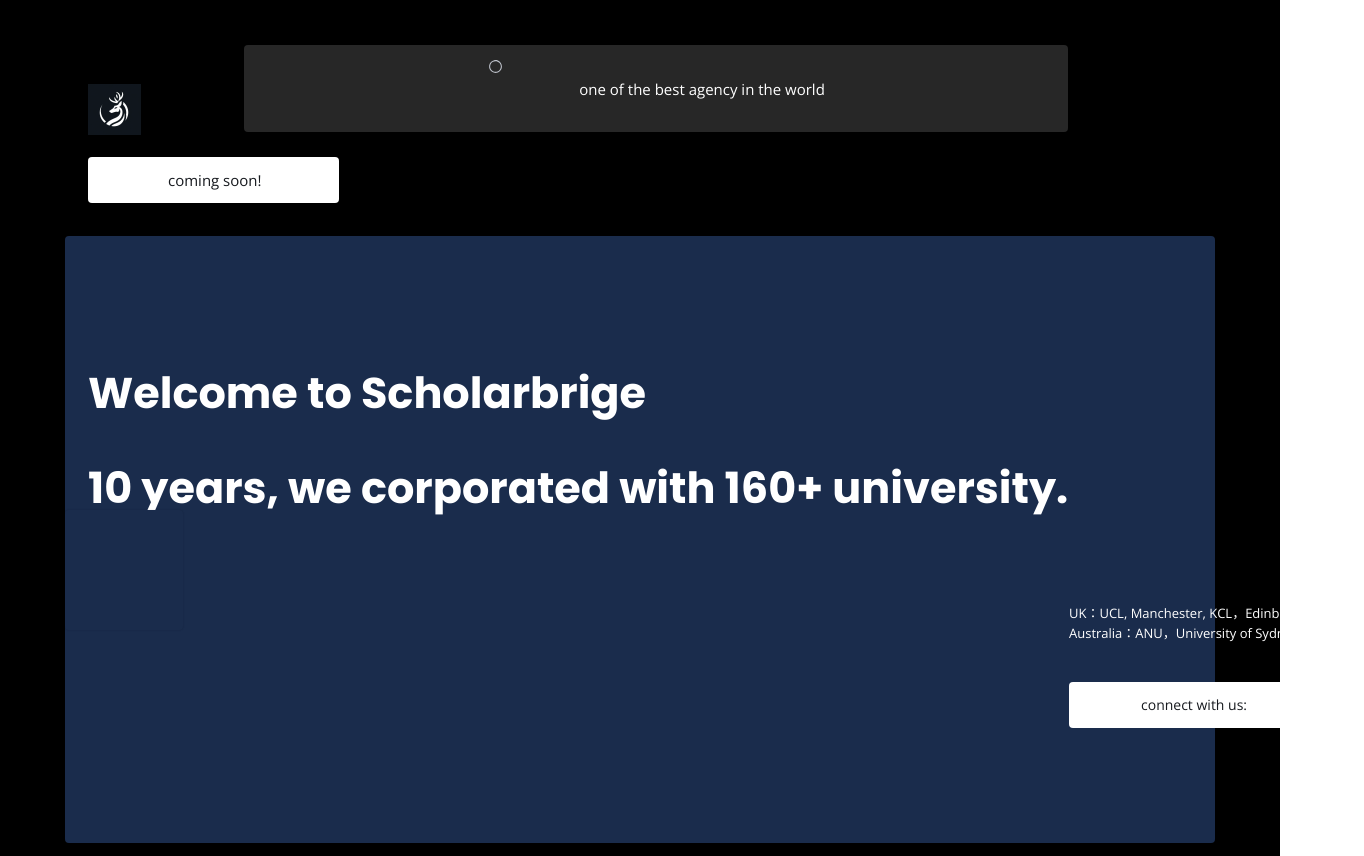
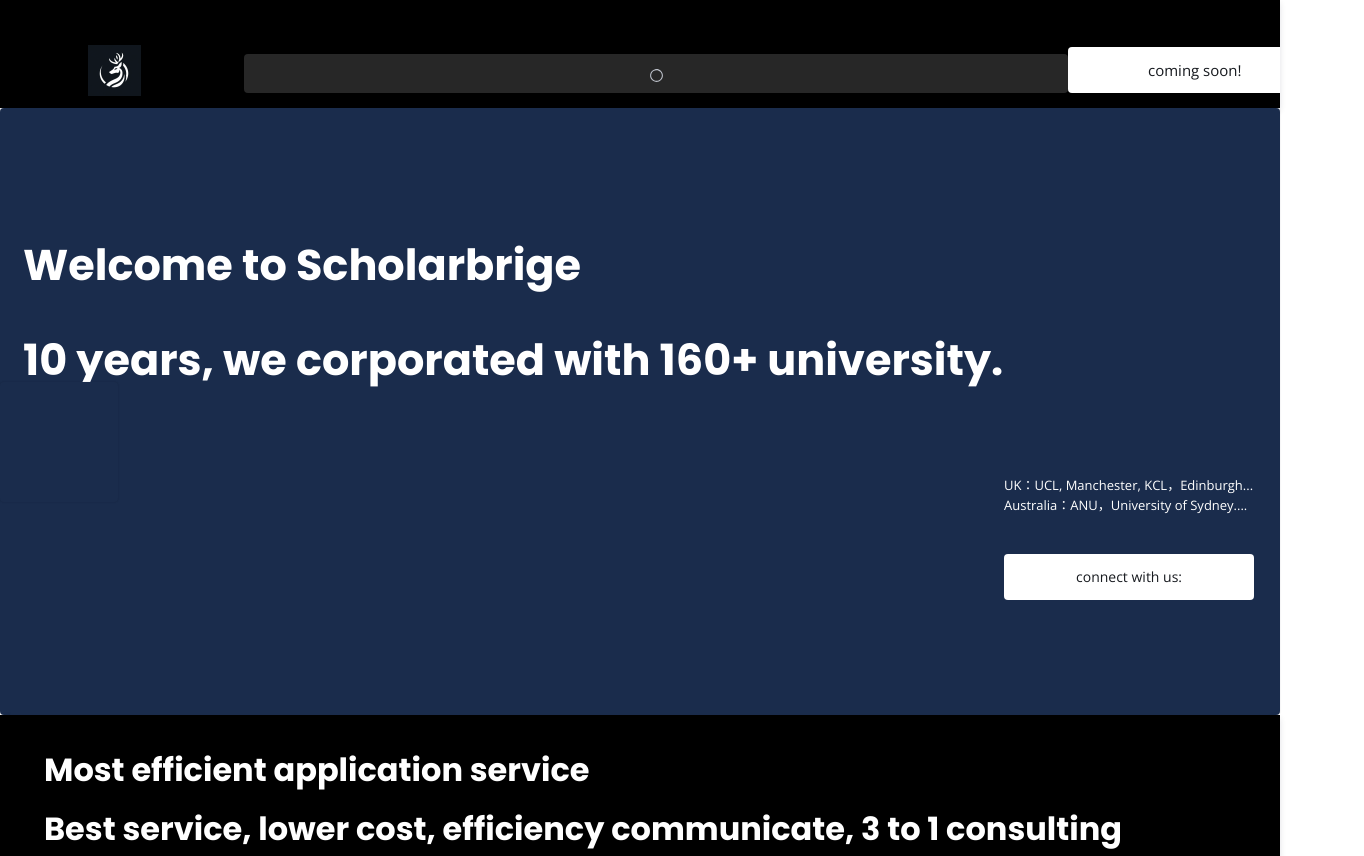
Before and after one commit to Yifeidex/bxjiushuijl, a website built with Parcel: page index.html in a window 1280 px wide. Shown: the top 856 px of the page, 1364 px wide, since content can reach past the window. Built offline with nearby package versions, Linux system fonts and the light colour scheme.

Commit message:
Update index.html

```diff
--- a/index.html
+++ b/index.html
@@ -37,8 +37,7 @@
                     src="./public/radio-btn.svg"
                   />
                 </div>
-                <div class="one-of-the">
-                  one of the best agency in the world
+
                 </div>
               </div>
             </div>
```
